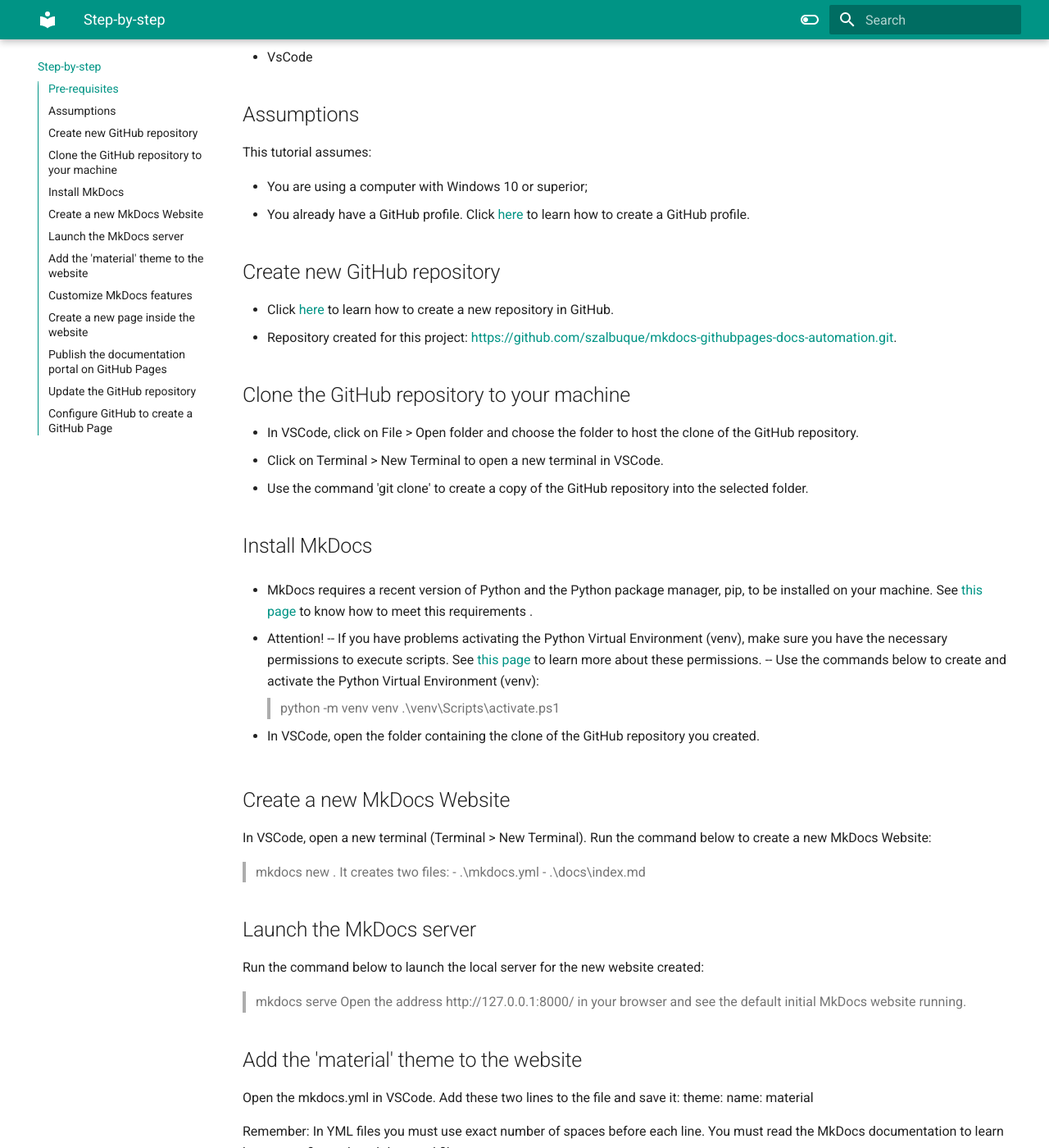
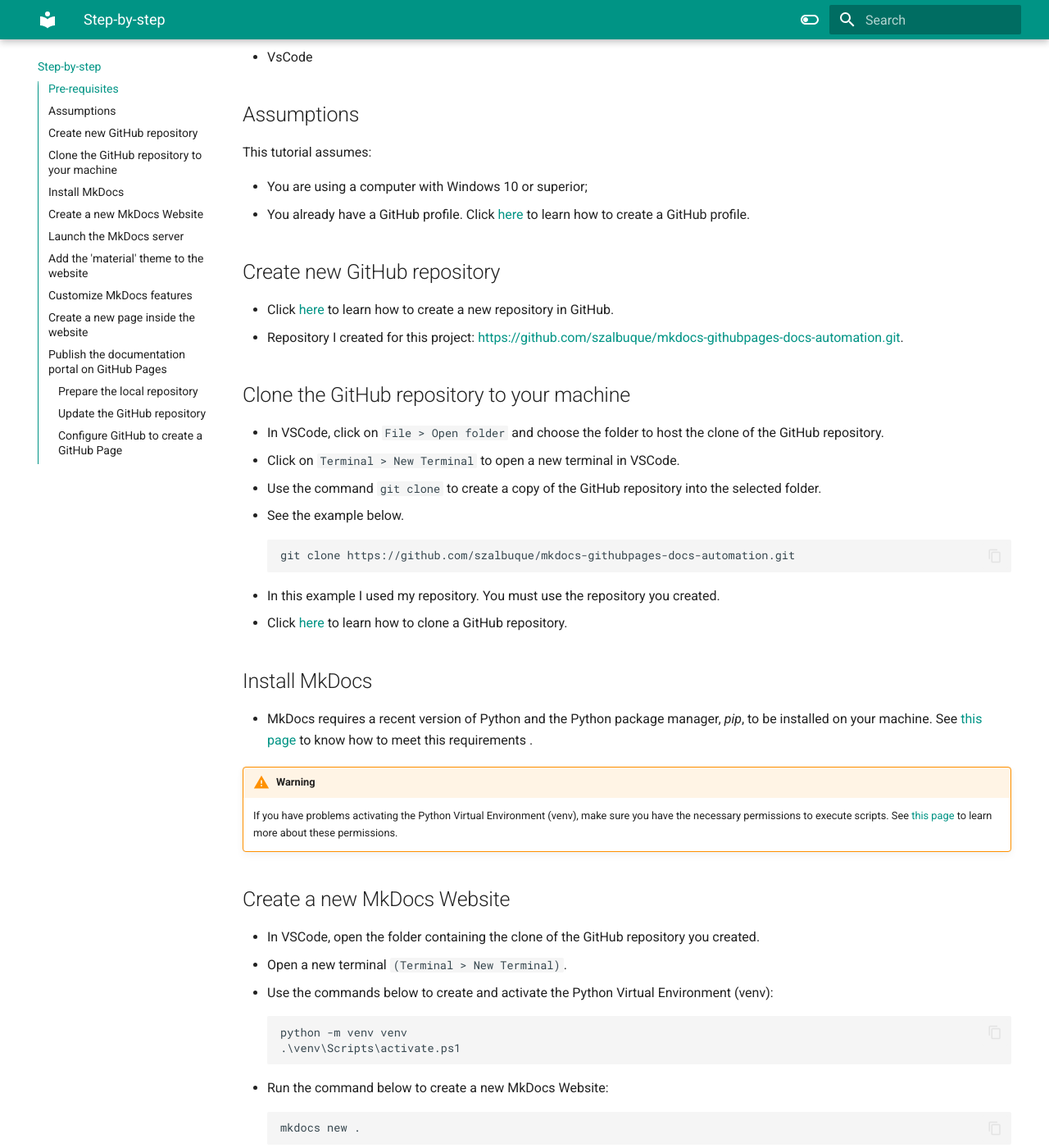
Before and after one commit to szalbuque/mkdocs-githubpages-docs-automation, an MkDocs documentation site: the page built from docs/step-by-step.md, in a window 1280 px wide and 1400 px high, scrolled down 289 px. Shown: the whole window at 82% size. Built offline with MkDocs 1.6.1 and Material for MkDocs 9.7.7, drawn with Linux system fonts in a browser that asks for light colours; some of the changed text lies outside the part shown.

Commit message:
finish first edition of step-by-step and modify mkdocs.yml

````diff
--- a/docs/step-by-step.md
+++ b/docs/step-by-step.md
@@ -13,47 +13,71 @@
 
 ## Create new GitHub repository
 * Click [here](https://docs.github.com/en/repositories/creating-and-managing-repositories/quickstart-for-repositories) to learn how to create a new repository in GitHub.
-- Repository created for this project: [https://github.com/szalbuque/mkdocs-githubpages-docs-automation.git](https://github.com/szalbuque/mkdocs-githubpages-docs-automation.git).
+- Repository I created for this project: [https://github.com/szalbuque/mkdocs-githubpages-docs-automation.git](https://github.com/szalbuque/mkdocs-githubpages-docs-automation.git).
 
 ## Clone the GitHub repository to your machine
-- In VSCode, click on File > Open folder and choose the folder to host the clone of the GitHub repository.
-- Click on Terminal > New Terminal to open a new terminal in VSCode.
-- Use the command 'git clone' to create a copy of the GitHub repository into the selected folder.
+- In VSCode, click on `File > Open folder` and choose the folder to host the clone of the GitHub repository.
+- Click on `Terminal > New Terminal` to open a new terminal in VSCode.
+- Use the command `git clone` to create a copy of the GitHub repository into the selected folder.
+- See the example below.
+```
+git clone https://github.com/szalbuque/mkdocs-githubpages-docs-automation.git
+```
+- In this example I used my repository. You must use the repository you created.
+- Click [here](https://docs.github.com/pt/repositories/creating-and-managing-repositories/cloning-a-repository) to learn how to clone a GitHub repository.
 
 ## Install MkDocs
-- MkDocs requires a recent version of Python and the Python package manager, pip, to be installed on your machine. See [this page](https://www.mkdocs.org/user-guide/installation/#mkdocs-installation) to know how to meet this requirements .
+- MkDocs requires a recent version of Python and the Python package manager, <i>pip</i>, to be installed on your machine. See [this page](https://www.mkdocs.org/user-guide/installation/#mkdocs-installation) to know how to meet this requirements .
 
-- Attention!
--- If you have problems activating the Python Virtual Environment (venv), make sure you have the necessary permissions to execute scripts. See [this page](https://learn.microsoft.com/pt-pt/powershell/module/microsoft.powershell.core/about/about_execution_policies?view=powershell-7.4) to learn more about these permissions.
--- Use the commands below to create and activate the Python Virtual Environment (venv):
-> python -m venv venv
-> .\venv\Scripts\activate.ps1
+!!! warning
 
-- In VSCode, open the folder containing the clone of the GitHub repository you created.
+    If you have problems activating the Python Virtual
+    Environment (venv), make sure you have the necessary
+    permissions to execute scripts. See [this page](https://learn.microsoft.com/pt-pt/powershell/module/microsoft.powershell.core/about/about_execution_policies?view=powershell-7.4)
+    to learn more about these permissions.
 
 ## Create a new MkDocs Website
-In VSCode, open a new terminal (Terminal > New Terminal).
-Run the command below to create a new MkDocs Website:
-> mkdocs new .
-It creates two files:
-- .\mkdocs.yml
-- .\docs\index.md
+* In VSCode, open the folder containing the clone of the GitHub repository you created.
+* Open a new terminal `(Terminal > New Terminal)`.
+* Use the commands below to create and activate the Python Virtual Environment (venv):
+```
+python -m venv venv
+.\venv\Scripts\activate.ps1
+```
+
+* Run the command below to create a new MkDocs Website:
+```
+mkdocs new .
+```
+* MkDocs creates two files:
+
+| Description | File |
+|-------------|------|
+| Contains the configurations for creating the website. |     .\mkdocs.yml |
+| Contains an example of content. |     .\docs\index.md |
 
 ## Launch the MkDocs server
-Run the command below to launch the local server for the new website created:
-> mkdocs serve
-Open the address http://127.0.0.1:8000/ in your browser and see the default initial MkDocs website running.
+* Run the command below to launch the local server for the new website created:
+```
+mkdocs serve
+```
+* Open the address [http://127.0.0.1:8000/](http://127.0.0.1:8000/) in your browser and see the default initial MkDocs website running.
 
 ## Add the 'material' theme to the website
-Open the mkdocs.yml in VSCode.
-Add these two lines to the file and save it:
+* Open the mkdocs.yml file in VSCode.
+* Add these two lines to the file and save it:
+```
 theme:
   name: material
+```
+!!! warning
 
-Remember: In YML files you must use exact number of spaces before each line. You must read the MkDocs documentation to learn how to configure the mkdocs.yml file.
+    In YML files you must use exact number of spaces before each line. You must read the MkDocs documentation to learn how to configure the mkdocs.yml file.
+* Refresh the page [http://127.0.0.1:8000/](http://127.0.0.1:8000/) in your browser and see what changes.
 
 ## Customize MkDocs features
-Add the lines below to the mkdocs.yml, then save the file and refresh the browser to see the modifications in the navigation bar and colors.
+* Add the lines below to mkdocs.yml file, then save the file and refresh the browser to see the modifications in the navigation bar and colors.
+```
 site_name: MkDocs with GitHub Pages Tutorial
 theme:
   name: material
@@ -81,20 +105,32 @@
         name: Switch to light mode
       primary: teal
       accent: lime
+```
+## Create a new page inside the website
+* Inside the docs folder, create a new file named page2.md
+* Add this line to page2.md file and save it:
 
-## Create a new page inside the website
-Inside the docs folder, create a new file named page2.md
-Add this line to page2.md file and save it:
-* This is page 2
-Refresh the browser and see the link to page2 created in the navigation bar.
-Click on the link page2 and see the new page you created.
+```
+ This is page 2
+```
+
+* Refresh the browser and see the link to page2 created in the navigation bar.
+* Click on the link page2 and see the new page you created.
 
 ## Publish the documentation portal on GitHub Pages
-Create the folder .github inside the main folder of the project.
-Create the folder workflows inside the folder .github.
-Create the file ci.yml inside the folder workflows.
-Copy the content below inside the file ci.yml and save it.
-See this page to learn more about using GitHub Actions to automate the deployment of MkDocs documentation website (https://squidfunk.github.io/mkdocs-material/publishing-your-site/).
+### Prepare the local repository
+* Create the folder <i>.github</i> inside the main folder of the project.
+* Create the folder  inside the folder .<i>github</i>.
+* Create the file <i>ci.yml</i> inside the folder <i>workflows</i>.
+* Copy the content below inside the file <i>ci.yml</i> and save it.
+
+(1) See more...
+{ .annotate }
+
+1. [Click here to learn more about using GitHub Actions
+   to automate the deployment of MkDocs documentation website](https://squidfunk.github.io/mkdocs-material/publishing-your-site/).
+
+```
 name: ci
 on:
   push:
@@ -117,22 +153,25 @@
           path: .cache
       - run: pip install mkdocs-material
       - run: mkdocs gh-deploy --force
+```
 
-## Update the GitHub repository
-Open a new terminal in VSCode.
-Use the commands below to push the files to the repository:
-> git add .
-> git commit -m "initial commit"
-> git push origin main
+### Update the GitHub repository
+* Open a new terminal in VSCode.
+* Use the commands below to push the files to the repository:
+```
+git add .
+git commit -m "initial commit"
+git push origin main
+```
 
-## Configure GitHub to create a GitHub Page
-Enter the repository of this project in GitHub website.
-Click on the Settings option, on the navigation bar.
-Click on the Pages option, on the left side menu.
-Select the Source option Deploy from a branch.
-Under Branch subtitle, select the branch gh-pages.
-Select /(root) folder and click Save.
-After you click on Save, the GitHub Actions begins the execute the workflow.
+### Configure GitHub to create a GitHub Page
+* Enter the repository of this project in GitHub website.
+* Click on the `Settings` option, on the navigation bar.
+* Click on the `Pages` option, on the left side menu.
+* Select the `Source` option `Deploy from a branch`.
+* Under `Branch` subtitle, select the branch `gh-pages`.
+* Select `/(root)` folder and click `Save`.
+* After you click on `Save`, the GitHub Actions begins the execute the workflow.
 
-To see the workflow, click on Actions in the navigation bar.
-Click on the link pages-build-deployment to see the URL of the website published.
+* To see the workflow, click on `Actions` in the navigation bar.
+* Click on the link `pages-build-deployment` to see the URL of the website published.
--- a/mkdocs.yml
+++ b/mkdocs.yml
@@ -1,5 +1,10 @@
 site_name: Creating a Documentation Portal with MkDocs and GitHub
 theme:
+  icon:
+    admonition:
+      warning: material/alert
+    annotation: material/arrow-right-circle
+  favicon: favicon.png
   name: material
   features:
     - navigation.tabs
@@ -28,6 +33,11 @@
 
 markdown_extensions:
   - def_list
+  - admonition
+  - pymdownx.details
+  - pymdownx.superfences
+  - attr_list
+  - md_in_html
 
 nav:
   - 'index.md'
````
Also changed, not shown: docs/references.md (+2 -0 lines), docs/favicon.png (added).
